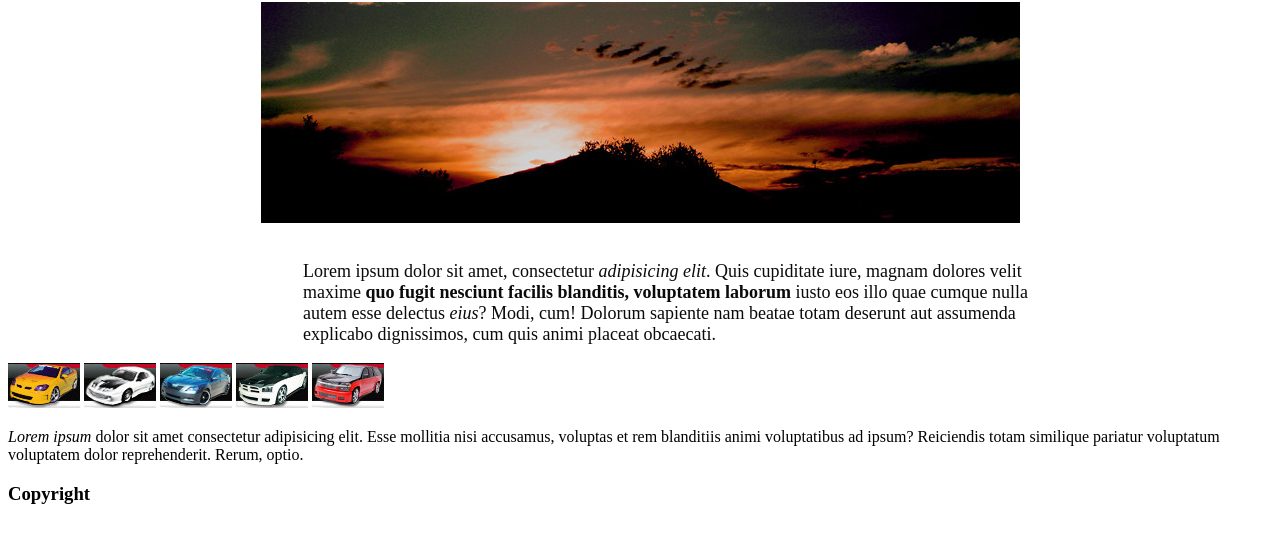
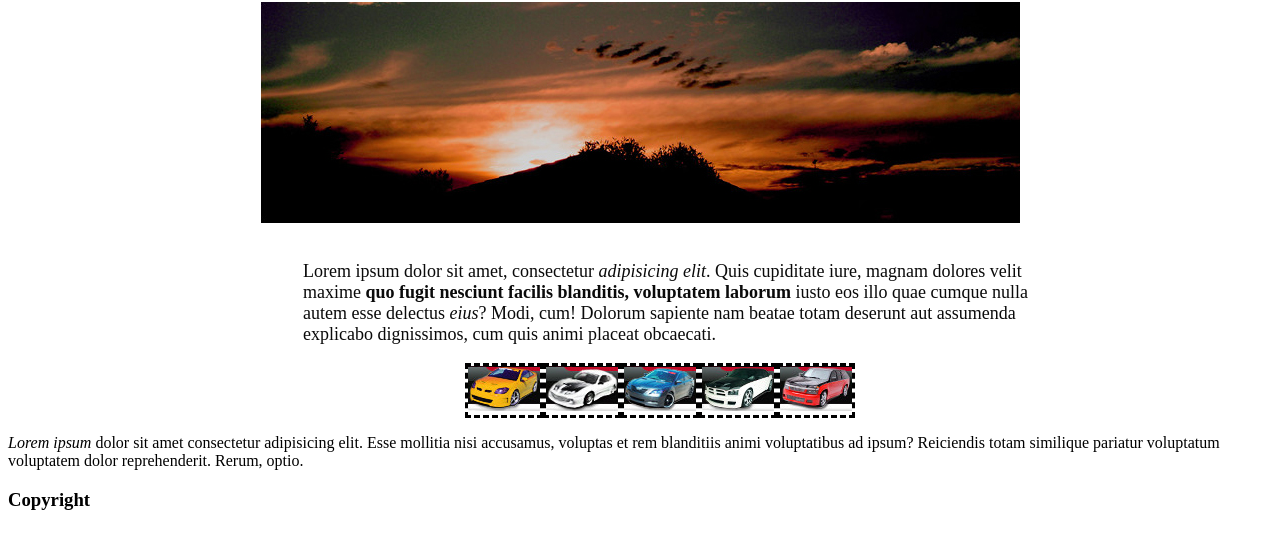
Before and after one commit to Gorinich88/01_simple, a plain HTML site: page index.html in a window 1280 px wide. Shown: the part 79-628 px from the top of the page. Drawn offline with Linux system fonts and the light colour scheme.

Commit message:
add cars

```diff
--- a/index.html
+++ b/index.html
@@ -17,12 +17,14 @@
   <div class="text">
     <p>Lorem ipsum dolor sit amet, consectetur <i>adipisicing elit</i>. Quis cupiditate iure, magnam dolores velit maxime <b>quo fugit nesciunt facilis blanditis, voluptatem laborum</b> iusto eos illo quae cumque nulla autem esse delectus <i>eius</i>? Modi, cum! Dolorum sapiente nam beatae totam deserunt aut assumenda explicabo dignissimos, cum quis animi placeat obcaecati. </p>
   </div>
-  <div class="cars">
-    <img src="img/car01.jpg" alt="Yellow">
-    <img src="img/car02.jpg" alt="White 911">
-    <img src="img/car03.jpg" alt="Blue">
-    <img src="img/car04.jpg" alt="White Dodge">
-    <img src="img/car05.jpg" alt="Red">
+  <div>
+    <ul class="cars">
+      <li><img src="img/car01.jpg" alt="Yellow"></li>
+      <li><img src="img/car02.jpg" alt="White 911"></li>
+      <li><img src="img/car03.jpg" alt="Blue"></li>
+      <li><img src="img/car04.jpg" alt="White Dodge"></li>
+      <li><img src="img/car05.jpg" alt="Red"></li>
+    </ul>
   </div>
   <div>
     <p><i>Lorem ipsum</i> dolor sit amet consectetur adipisicing elit. Esse mollitia nisi accusamus, voluptas et rem blanditiis animi voluptatibus ad ipsum? Reiciendis totam similique pariatur voluptatum voluptatem dolor reprehenderit. Rerum, optio.</p>
--- a/style.css
+++ b/style.css
@@ -22,3 +22,11 @@ h1 {
   font-size: 18px;
   color: #0a0a0a;
 }
+.cars {
+  display: flex;
+  justify-content: center;
+  list-style: none;
+}
+li {
+  border-style: dashed;
+}
```
